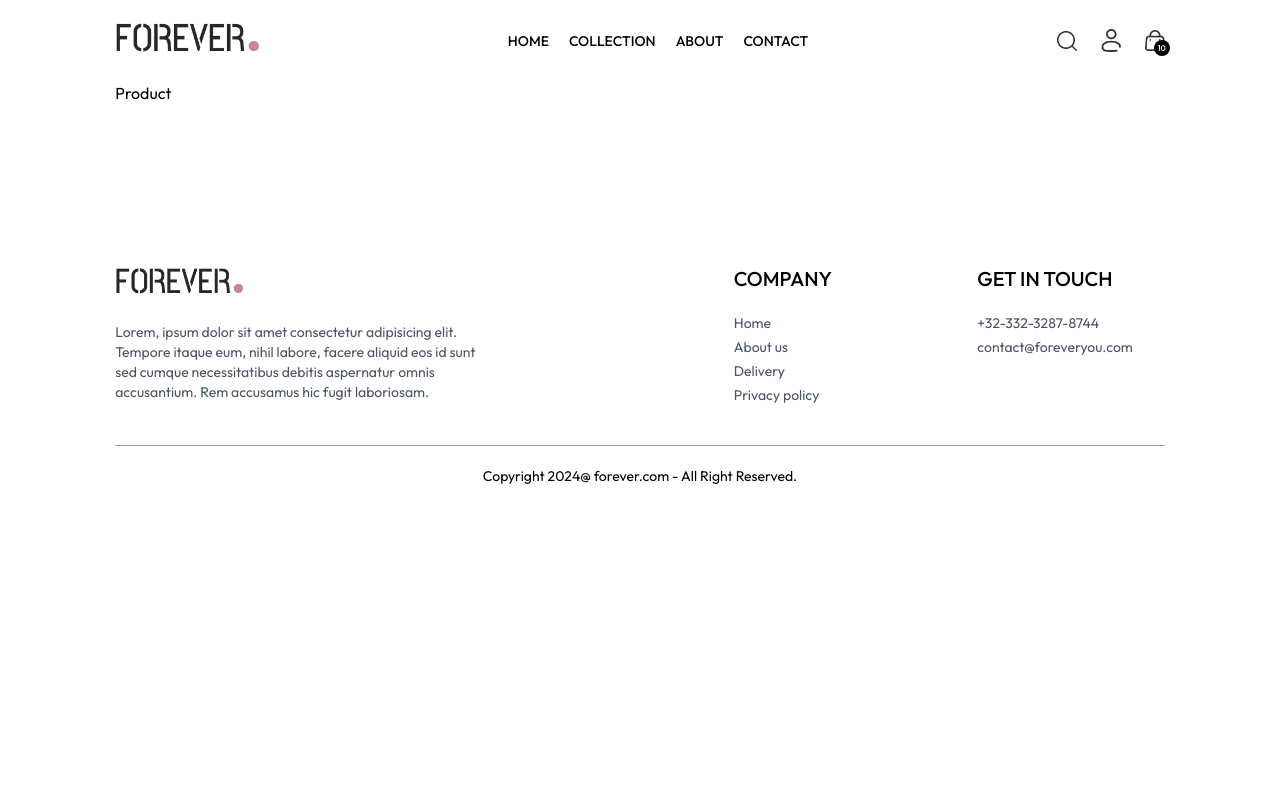
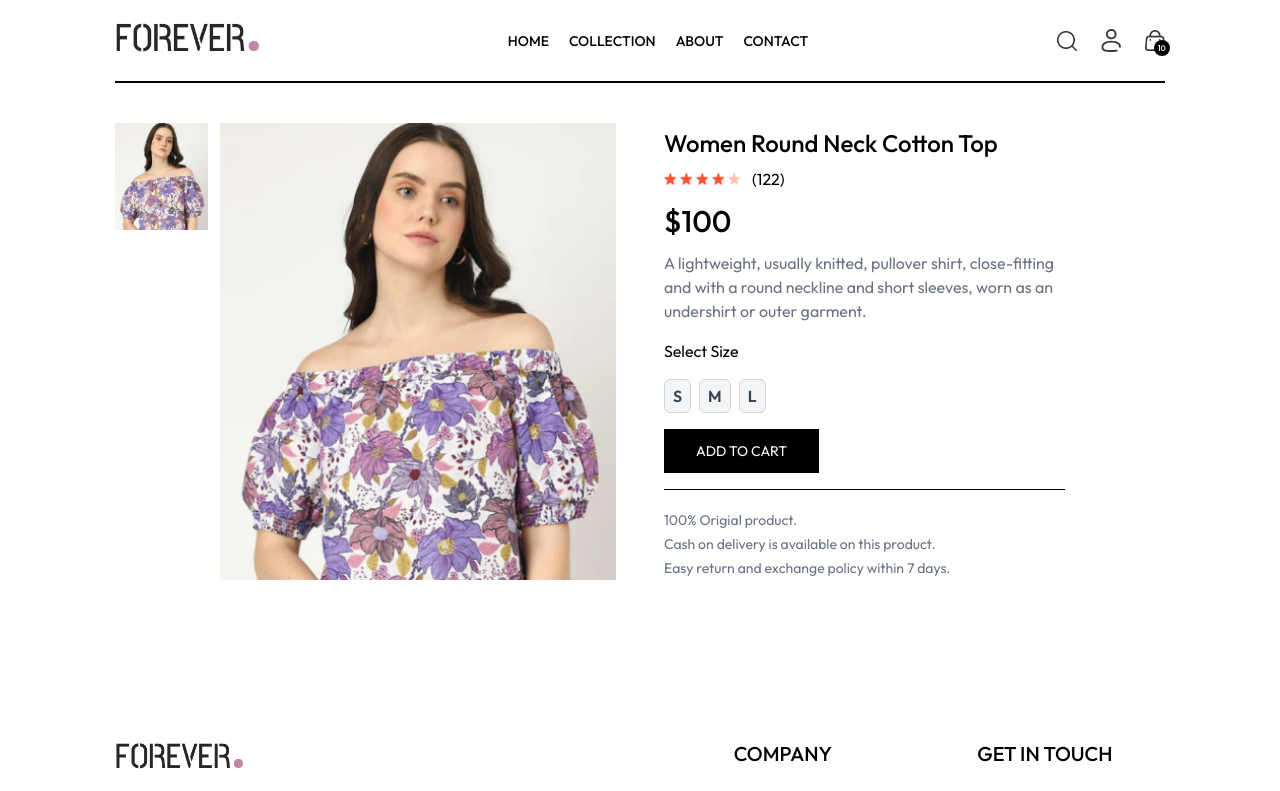
Before and after one commit to Biniambatu/E-COMMERCE_react_frontend, a React (Vite) app: page /product/aaaaa in a window 1280 px wide. Shown: the top 791 px of the page. Built offline with nearby package versions, Linux system fonts and the light colour scheme.

Commit message:
product detailpage

```diff
--- a/src/App.tsx
+++ b/src/App.tsx
@@ -2,11 +2,13 @@ import React from 'react'
 import AllRoutes from './Routes/AllRoutes'
 import Navbar from './Components/Navbar'
 import Footer from './Components/Footer'
+import SearchBar from './Components/SearchBar'
 
 const App = () => {
   return (
     <div className='px-4 sm:px-[5vw] md:px-[7vw] lg:px-[9vw]' >
       <Navbar/>
+      <SearchBar/>
       <AllRoutes/>
       <Footer/>
     </div>
--- a/src/Components/Navbar.tsx
+++ b/src/Components/Navbar.tsx
@@ -1,10 +1,12 @@
 import { Link, NavLink } from 'react-router-dom'
 import { assets } from '../assets/assets'
-import { useState } from 'react'
+import { useContext, useState } from 'react'
+import { ShopContext } from '../Context/ShopContext'
 
 const Navbar = () => {
 
   const [visible, setVisible] = useState(false)
+  const {search, setSearch, showSearch, setShowSearch} = useContext(ShopContext)
 
   return (
     <div className='flex items-center justify-between py-5 font-medium'>
@@ -29,7 +31,7 @@ const Navbar = () => {
       </ul>
 
       <div className='flex items-center gap-6 '>
-        <img src={assets.search_icon} className='w-5 cursor-pointer ' alt="" />
+        <img onClick={() => setShowSearch(!showSearch)} src={assets.search_icon} className='w-5 cursor-pointer ' alt="" />
         <div className='group relative'>
             <img className='w-5 cursor-pointer' src={assets.profile_icon} alt="" />
             <div className='group-hover:block hidden absolute dropdown-menu right-0 pt-4'>
--- /dev/null
+++ b/src/Components/SearchBar.tsx
@@ -0,0 +1,41 @@
+import { useContext, useEffect, useState } from 'react'
+import { ShopContext } from '../Context/ShopContext'
+import { assets } from '../assets/assets'
+import { useLocation } from 'react-router-dom'
+
+const SearchBar = () => {
+
+  const {search, setSearch, showSearch, setShowSearch}:any = useContext(ShopContext)
+  const location = useLocation();
+  const [ visible, setVisible ] = useState(false)
+
+  useEffect(() => {
+
+    if (location.pathname.includes('collection')) {
+        setVisible(true)
+    }
+    else {
+        setVisible(false)
+    }
+
+  },[location])
+  return (
+    <>
+        { showSearch && visible ?
+           <div className='border-t bg-gray-50 text-center'>
+             <div className='inline-flex items-center justify-center border border-gray-400 px-5 py-2 my-5 mx-3 rounded-full w-3/4 sm:w-1/2'>
+               <input value={search} onChange={(e) => setSearch(e.target.value) } className='flex-1 outline-none bg-inherit text-sm' type="text" placeholder='Search'/>
+               <img className='w-4' src={assets.search_icon} alt="" />
+             </div>
+             <img onClick={() => setShowSearch(false)} className='inline w-3 cursor-pointer' src={assets.cross_icon} alt="" />
+           </div>
+          :
+          null
+        }
+
+    </>
+
+  )
+}
+
+export default SearchBar
--- a/src/Context/ShopContext.tsx
+++ b/src/Context/ShopContext.tsx
@@ -1,4 +1,4 @@
-import { createContext } from "react";
+import { createContext, useState } from "react";
 import { products } from "../assets/assets";
 export const ShopContext = createContext()
 
@@ -6,11 +6,15 @@ const ShopContextProvider = (props) => {
 
   const currency = '$';
   const delivery_fee = 10;
+  const [ search, setSearch ] = useState('')
+  const [ showSearch, setShowSearch ] = useState(false)
 
   const value = {
     products,
     currency,
-    delivery_fee
+    delivery_fee,
+    search, setSearch,
+    showSearch, setShowSearch
   }
 
   return (
--- a/src/Pages/Collection.tsx
+++ b/src/Pages/Collection.tsx
@@ -7,13 +7,77 @@ import ProductItems from "../Components/ProductItems"
 
 const Collection = () => {
 
-  const { products } = useContext(ShopContext)
+  const { products, search, showSearch } = useContext(ShopContext)
   const [ showFilter, setShowFilter ] = useState(false)
   const [ filterProducts, setFilterProducts ] = useState([])
+  const [ Category, setCategory ] = useState([])
+  const [ SubCategory, setSubCategory ] = useState([])
+  const [ sortType, setSortType ] = useState('relevant')
+
+
+  const toggleCategory = (event) => {
+
+    if (Category.includes(event.target.value)){
+        setCategory( prev => prev.filter(item => item !== event.target.value))
+    }
+    else{
+        setCategory(prev => prev.concat(event.target.value))
+    }
+
+  }
+
+  const toggleSubCategory = (event) => {
+    if (SubCategory.includes(event.target.value)) {
+      setSubCategory(prev => prev.filter(item => item !== event.target.value))
+    }
+    else {
+      setSubCategory(prev => prev.concat(event.target.value))
+    }
+  }
+
+  const applyFilter = () => {
+
+    let productsCopy = products.slice();
+
+    if (showSearch && search) {
+      productsCopy = productsCopy.filter(item => item.name.toLowerCase().includes(search.toLowerCase()))
+    }
+
+    if (Category.length > 0) {
+      productsCopy = productsCopy.filter(item => Category.includes(item.category))
+    }
+    if (SubCategory.length > 0) {
+      productsCopy = productsCopy.filter(item => SubCategory.includes(item.subCategory))
+    }
+
+    setFilterProducts(productsCopy)
+
+  }
+
+  const sortProduct = () => {
+
+    let fpCopy = filterProducts.slice();
+    switch(sortType) {
+      case 'low-high':
+        setFilterProducts(fpCopy.sort((a,b) => (a.price - b.price)))
+        break
+      case 'high-low':
+        setFilterProducts(fpCopy.sort((a,b) => (b.price - a.price)))
+        break
+      default:
+        applyFilter()
+        break
+
+    }
+  }
 
   useEffect(() => {
-    setFilterProducts(products)
-  })
+    applyFilter()
+  },[Category, SubCategory, search, showSearch])
+
+  useEffect(() => {
+    sortProduct()
+  },[sortType])
 
   return (
     <div className="flex flex-col sm:flex-row gap-1 sm:gap-10 pt-10 border-t">
@@ -28,13 +92,13 @@ const Collection = () => {
           <p className="mb-3 text-sm font-medium">CATEGORIES</p>
           <div className="flex flex-col gap-2 text-sm font-light text-gray-700 ">
             <p className="flex gap-2">
-              <input className="w-3" type="checkbox" value={'Men'}/> Men
+              <input className="w-3" type="checkbox" value={'Men'} onChange={toggleCategory}/> Men
             </p>
             <p className="flex gap-2">
-              <input className="w-3" type="checkbox" value={'Women'}/> Women
+              <input className="w-3" type="checkbox" value={'Women'} onChange={toggleCategory}/> Women
             </p>
             <p className="flex gap-2">
-              <input className="w-3" type="checkbox" value={'Kids'}/> Kids
+              <input className="w-3" type="checkbox" value={'Kids'} onChange={toggleCategory}/> Kids
             </p>
           </div>
         </div>
@@ -44,13 +108,13 @@ const Collection = () => {
             <p className="mb-3 text-sm font-medium">TYPE</p>
             <div className="flex flex-col gap-2 text-sm font-light text-gray-700 ">
               <p className="flex gap-2">
-                <input className="w-3" type="checkbox" value={'Topwear'}/> Topwear
+                <input className="w-3" type="checkbox" value={'Topwear'} onChange={toggleSubCategory}/> Topwear
               </p>
               <p className="flex gap-2">
-                <input className="w-3" type="checkbox" value={'Bottomwear'}/> Bottomwear
+                <input className="w-3" type="checkbox" value={'Bottomwear'} onChange={toggleSubCategory}/> Bottomwear
               </p>
               <p className="flex gap-2">
-                <input className="w-3" type="checkbox" value={'Winterwear'}/> Winterwear
+                <input className="w-3" type="checkbox" value={'Winterwear'} onChange={toggleSubCategory}/> Winterwear
               </p>
             </div>
           </div>
@@ -63,7 +127,7 @@ const Collection = () => {
             <Title text1={'ALL'} text2={'COLLECTIONS'}></Title>
 
             {/* product sort */}
-            <select className="border-2 border-gray-300 text-sm px-2">
+            <select onChange={(e) => setSortType(e.target.value)} className="border-2 border-gray-300 text-sm px-2">
               <option value="relavent">Sort by: Relavent</option>
               <option value="low-high">Sort by: Low to High</option>
               <option value="high-low">Sort by: High to Low</option>
--- a/src/Pages/Product.tsx
+++ b/src/Pages/Product.tsx
@@ -1,9 +1,85 @@
-import React from 'react'
+
+import { useContext, useEffect, useState } from 'react';
+import { useParams } from 'react-router-dom'
+import { ShopContext } from '../Context/ShopContext';
+import { assets } from '../assets/assets';
 
 const Product = () => {
-  return (
-    <div>Product</div>
-  )
+
+  const { productId } = useParams();
+  const { products, currency } = useContext(ShopContext)
+  const [ productData, setProductData ] = useState(false)
+  const [ Image, setImage ] = useState('')
+  const [ size, setSize ] = useState('')
+
+  const fetchProductData = async () => {
+    products.map((item) => {
+       if (item._id === productId) {
+         setProductData(item)
+         setImage(item.image[0])
+         return null
+       }
+    })
+  }
+
+  useEffect(() => {
+    fetchProductData()
+  },[ productId, products ])
+
+  return productData ? (
+    <div className='border-t-2 pt-10 transition-opacity ease-in duration-500 opacity-100'>
+
+      {/* ----------- product data ----------- */}
+      <div className='flex gap-12 sm:gap-12 flex-col sm:flex-row'>
+
+        {/* ----------- product image ----------- */}
+        <div className='flex-1 flex flex-col-reverse gap-3 sm:flex-row '>
+          <div className='flex sm:flex-col overflow-x-auto sm:overflow-y-scroll justify-between sm:justify-normal sm:w-[18.7%] w-full '>
+             {
+              productData.image.map((item, index) => (
+                <img onClick={() => setImage(item)} src={item} key={index} className='w-[24%] sm:w-full sm:mb-3 flex-shrink-0 cursor-pointer' alt="" />
+              ))
+             }
+          </div>
+          <div className='w-full sm:w-[80%]'>
+             <img src={Image} className='w-full h-auto ' alt="" />
+          </div>
+        </div>
+
+        {/* ---------- product info ---------- */}
+        <div className='flex-1'>
+           <h1 className='font-medium text-2xl mt-1'>{productData.name}</h1>
+           <div className='flex items-center gap-1 mt-2'>
+              <img src={assets.star_icon} alt="" className='w-3 5'/>
+              <img src={assets.star_icon} alt="" className='w-3 5'/>
+              <img src={assets.star_icon} alt="" className='w-3 5'/>
+              <img src={assets.star_icon} alt="" className='w-3 5'/>
+              <img src={assets.star_dull_icon} alt="" className='w-3 5'/>
+              <p className='pl-2'>(122)</p>
+           </div>
+           <p className='mt-3 text-3xl font-medium'>{currency}{productData.price}</p>
+           <p className='mt-3 text-gray-500 md:w-4/5'>{productData.description}</p>
+           <div className='flex flex-col gap-4 my-4'>
+              <p>Select Size</p>
+              <div className='flex gap-2'>
+                {productData.sizes.map((item, index) => (
+                   <button
+                      onClick={() => setSize(item)} key={index}
+                        className={`px-2 py-1 font-semibold text-gray-700 active:bg-gray-700 bg-gray-100 border border-gray-300 rounded-md hover:bg-gray-200 focus:outline-none transition transform hover:scale-105 duration-300
+                        ${size === item ? 'border-2 border-orange-500  shadow-md' : ''}   `} >  {item}</button>  ))}
+              </div>
+           </div>
+           <button className='bg-black text-white px-8 py-3 text-sm active:bg-gray-700'>ADD TO CART</button>
+           <hr className='mt-4 sm:w-4/5'/>
+           <div className='text-sm text-gray-500 mt-5 flex flex-col gap-1'>
+              <p>100% Origial product.</p>
+              <p>Cash on delivery is available on this product.</p>
+              <p>Easy return and exchange policy within 7 days.</p>
+           </div>
+        </div>
+      </div>
+    </div>
+  ) : <div className='opacity-0'></div>
 }
 
 export default Product
--- a/src/Routes/AllRoutes.tsx
+++ b/src/Routes/AllRoutes.tsx
@@ -1,4 +1,3 @@
-import React from 'react'
 import { Route, Routes } from 'react-router-dom'
 import Home from '../Pages/Home'
 import Collection from '../Pages/Collection'
--- a/src/index.css
+++ b/src/index.css
@@ -14,6 +14,10 @@ a.active hr{
     font-style: normal;
   }
 
+::-webkit-scrollbar {
+    display: none;
+}
+
  @media (max-width:640px){
     a.active{
         background-color: black;
```
